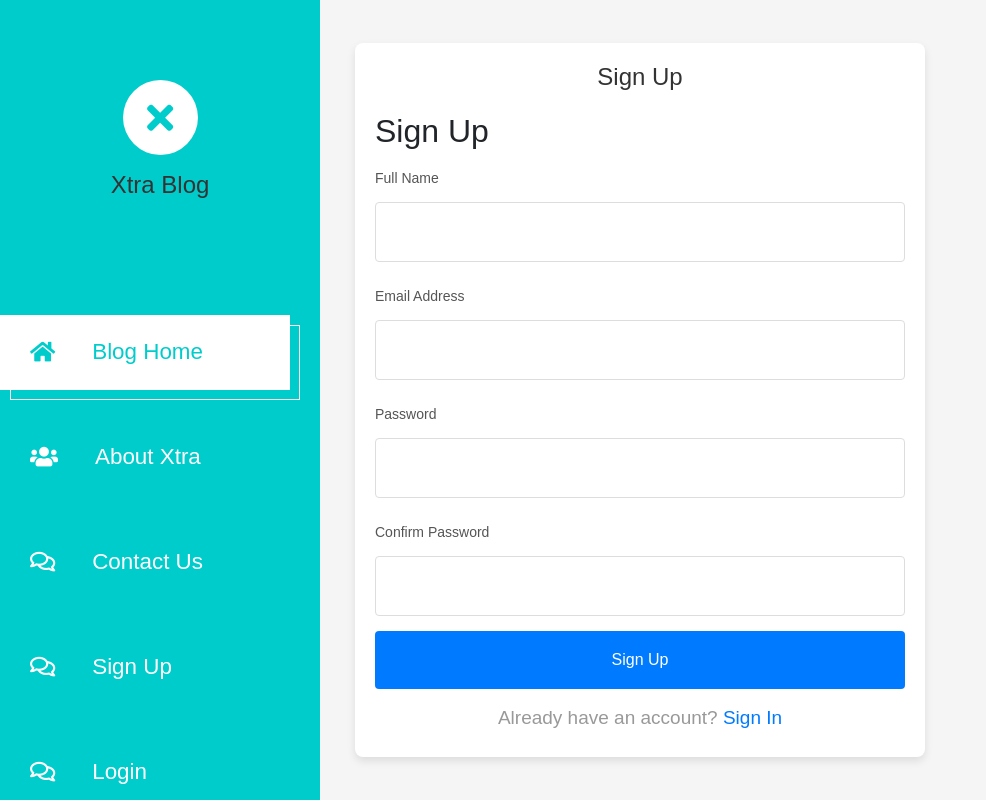
After one commit to PriyanshuKaushikgk/summer_django, a Django app: page /signup/ in a window 1280 px wide. The commit adds this page. Shown: the whole page, without its empty margins (0-986 px from the left). Run offline with Django 5.2, Linux system fonts and the light colour scheme; some libraries are stand-ins or nearby versions.

Commit message:
update newly

```diff
--- a/myapp/views.py
+++ b/myapp/views.py
@@ -1,5 +1,9 @@
-from django.shortcuts import render,HttpResponse
+from django.shortcuts import render,HttpResponse,redirect
+from django.contrib.auth.models import User
+from django.contrib import messages
+from django.contrib.auth import authenticate,login,logout
 from .models import Enquiry,Blog
+
 
 # Create your views here.
 
@@ -8,7 +12,7 @@ def index(request):
     context = {
         'Blog':blog_data
     }
-    return render(request,'index.html',context)
+    return render(request,'rightside.html',context)
 
 
 def about(request):
@@ -30,7 +34,7 @@ def post(request,id):
     context = {
     'mainblog':post_data[0]
     }
-    return render(request,'post.html',context)
+    return render(request,'postblog.html',context)
 
 
 def postblog(request):
@@ -42,3 +46,38 @@ def postblog(request):
         Blog(image=image,title=title,description=description,date=date).save()
         return HttpResponse("successfully saved!!!!!!")
     return render(request,'postblog.html')
+
+
+def loginhandle(request):
+    if request.method =="POST":
+        name = request.POST['username']
+        password = request.POST['password']
+        user = authenticate(username=name,password=password)
+
+        if user is not None:
+            login(request,user)
+            return redirect("/")
+
+        else:
+            messages.success(request,"user not found.....")
+    return render(request,'login.html')
+
+def signuphandle(request):
+    if request.method == "POST":
+        name = request.POST['name']
+        email = request.POST['email']
+        password = request.POST['password']
+        confirm_password = request.POST['confirm-password']
+        user = User(username=name,email=email)
+        if (password==confirm_password):
+            user.set_password(password)
+            user.save()
+            messages.success(request,"your Account Successfully created")
+        else:
+            messages.success(request,"Both Field should be same")
+    return render(request,'signup.html')
+
+
+def logouthandle(request):
+    logout(request)
+    return redirect('/login/')
--- a/templates/about.html
+++ b/templates/about.html
@@ -1,3 +1,4 @@
+{% extends "index.html" %}
 {% load static %}
 <!DOCTYPE html>
 <html lang="en">
@@ -33,9 +34,9 @@ https://templatemo.com/tm-553-xtra-blog
                         <i class="fas fa-home"></i>
                         Blog Home
                     </a></li>
-                    <li class="tm-nav-item"><a href="/post/" class="tm-nav-link">
+                    <li class="tm-nav-item"><a href="/postblog/" class="tm-nav-link">
                         <i class="fas fa-pen"></i>
-                        Single Post
+                        Post Blog
                     </a></li>
                     <li class="tm-nav-item active"><a href="/about/" class="tm-nav-link">
                         <i class="fas fa-users"></i>
--- a/templates/contact.html
+++ b/templates/contact.html
@@ -1,3 +1,4 @@
+{% extends "index.html" %}
 {% load static %}
 <!DOCTYPE html>
 <html lang="en">
@@ -33,9 +34,9 @@ https://templatemo.com/tm-553-xtra-blog
                         <i class="fas fa-home"></i>
                         Blog Home
                     </a></li>
-                    <li class="tm-nav-item"><a href="/post/" class="tm-nav-link">
+                    <li class="tm-nav-item"><a href="/postblog/" class="tm-nav-link">
                         <i class="fas fa-pen"></i>
-                        Single Post
+                        Post Blog
                     </a></li>
                     <li class="tm-nav-item"><a href="/about/" class="tm-nav-link">
                         <i class="fas fa-users"></i>
@@ -72,7 +73,6 @@ https://templatemo.com/tm-553-xtra-blog
             <div class="row tm-row">
                 <div class="col-12">
                     <form method="GET" class="form-inline tm-mb-80 tm-search-form">
-                        {% csrf_token %}
                         <input class="form-control tm-search-input" name="query" type="text" placeholder="Search..." aria-label="Search">
                         <button class="tm-search-button" type="submit">
                             <i class="fas fa-search tm-search-icon" aria-hidden="true"></i>
--- a/templates/index.html
+++ b/templates/index.html
@@ -45,8 +48,28 @@ https://templatemo.com/tm-553-xtra-blog
                         <i class="far fa-comments"></i>
                         Contact Us
                     </a></li>
+                    {% if request.user.is_authenticated %}
+                    <li class="tm-nav-item"><a href="/logout/" class="tm-nav-link">
+                        <i class="far fa-comments"></i>
+                         Log Out
+                    </a></li>
+                    {% else %}
+                    <li class="tm-nav-item"><a href="/signup/" class="tm-nav-link">
+                        <i class="far fa-comments"></i>
+                        Sign Up
+                    </a></li>
+
+                    <li class="tm-nav-item"><a href="/login/" class="tm-nav-link">
+                        <i class="far fa-comments"></i>
+                        Login
+                    </a></li>
+                    {% endif %}
                 </ul>
-            </nav>
+                </nav>
+                {% if request.user.is_authenticated %}
+
+                <h1>WelCome {{request.user}}</h1>
+                {% endif %}
             <div class="tm-mb-65">
                 <a rel="nofollow" href="https://fb.com/templatemo" class="tm-social-link">
                     <i class="fab fa-facebook tm-social-icon"></i>
--- /dev/null
+++ b/templates/signup.html
@@ -0,0 +1,137 @@
+{% extends "index.html" %}
+{% block outlet %}
+
+<!DOCTYPE html>
+<html lang="en">
+<head>
+    <meta charset="UTF-8">
+    <meta name="viewport" content="width=device-width, initial-scale=1.0">
+    <title>Signup Page</title>
+    <link rel="stylesheet" href="styles.css">
+    <style>
+        /* Reset some default styles */
+body, h1, p, input, button {
+    margin: 0;
+    padding: 0;
+    box-sizing: border-box;
+}
+
+body {
+    font-family: Arial, sans-serif;
+    background-color: #f5f5f5;
+    display: flex;
+    justify-content: center;
+    align-items: center;
+    height: 100vh;
+    margin: 0;
+}
+
+.container {
+    display: flex;
+    justify-content: center;
+    align-items: center;
+    width: 100%;
+    max-width: 600px;
+}
+
+.form-container {
+    background: #fff;
+    border-radius: 8px;
+    box-shadow: 0 4px 8px rgba(0, 0, 0, 0.1);
+    padding: 20px;
+    width: 100%;
+}
+
+h1 {
+    font-size: 24px;
+    margin-bottom: 20px;
+    color: #333;
+    text-align: center;
+}
+
+.input-group {
+    margin-bottom: 15px;
+}
+
+.input-group label {
+    display: block;
+    font-size: 14px;
+    color: #555;
+    margin-bottom: 5px;
+}
+
+.input-group input {
+    width: 100%;
+    padding: 10px;
+    border: 1px solid #ddd;
+    border-radius: 4px;
+    font-size: 14px;
+}
+
+button {
+    width: 100%;
+    padding: 10px;
+    border: none;
+    border-radius: 4px;
+    background-color: #007BFF;
+    color: #fff;
+    font-size: 16px;
+    cursor: pointer;
+}
+
+button:hover {
+    background-color: #0056b3;
+}
+
+.signin-link {
+    text-align: center;
+    margin-top: 10px;
+}
+
+.signin-link a {
+    color: #007BFF;
+    text-decoration: none;
+}
+
+.signin-link a:hover {
+    text-decoration: underline;
+}
+
+    </style>
+</head>
+<body>
+    <div class="container">
+        <div class="form-container">
+            <h1>Sign Up</h1>
+            <h2>Sign Up</h2>
+        {% if messages %}
+            {% for message in messages %}
+                {{message}}
+            {% endfor %}
+        {% endif %}
+            <form action="#" method="post">
+                {% csrf_token %}
+                <div class="input-group">
+                    <label for="name">Full Name</label>
+                    <input type="text" id="name" name="name" required>
+                </div>
+                <div class="input-group">
+                    <label for="email">Email Address</label>
+                    <input type="email" id="email" name="email" required>
+                </div>
+                <div class="input-group">
+                    <label for="password">Password</label>
+                    <input type="password" id="password" name="password" required>
+                </div>
+                <div class="input-group">
+                    <label for="confirm-password">Confirm Password</label>
+                    <input type="password" id="confirm-password" name="confirm-password" required>
+                </div>
+                <button type="submit">Sign Up</button>
+                <p class="signin-link">Already have an account? <a href="#">Sign In</a></p>
+            </form>
+        </div>
+    </div>
+</body>
+</html>
+{% endblock outlet %}
--- a/xtrablogwebsite/urls.py
+++ b/xtrablogwebsite/urls.py
@@ -28,4 +28,7 @@ urlpatterns = [
     path('post/<int:id>/',views.post),
     path('contact/',views.contact),
     path('postblog/',views.postblog),
+    path('login/',views.loginhandle),
+    path('signup/',views.signuphandle),
+    path('logout/',views.logouthandle)
 ]+static(settings.MEDIA_URL,document_root=settings.MEDIA_ROOT)
```
Also changed, not shown: other parts of templates/index.html (+5 -72 lines), myapp/models.py (+5 -5 lines), templates/login.html (added, +122 -0 lines), templates/post.html (+4 -45 lines), templates/postblog.html (+4 -8 lines), templates/rightside.html (added, +79 -0 lines), db.sqlite3, media/media/festivals_in_india.jpg (added), media/media/sun.png (added), myapp/migrations/0009_alter_blog_description_alter_blog_title_and_more.py (added).
